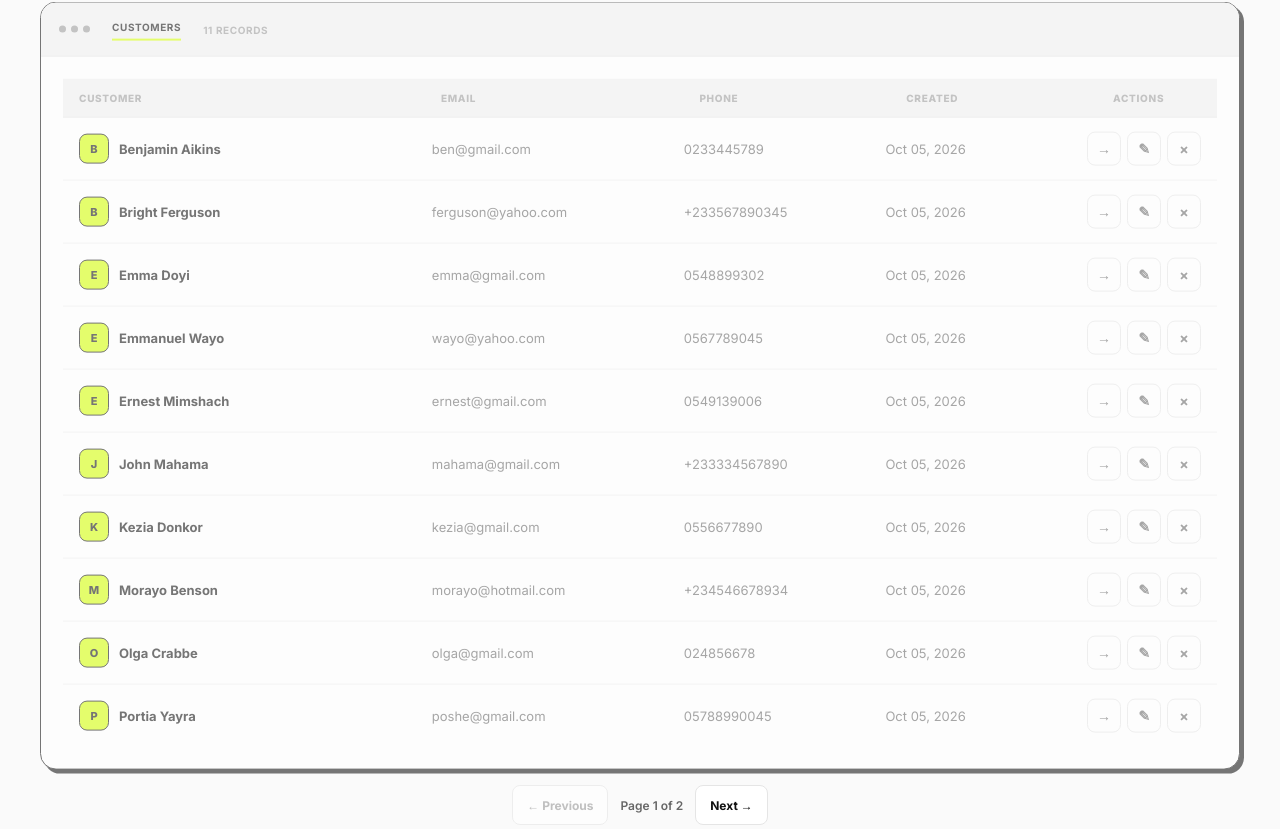
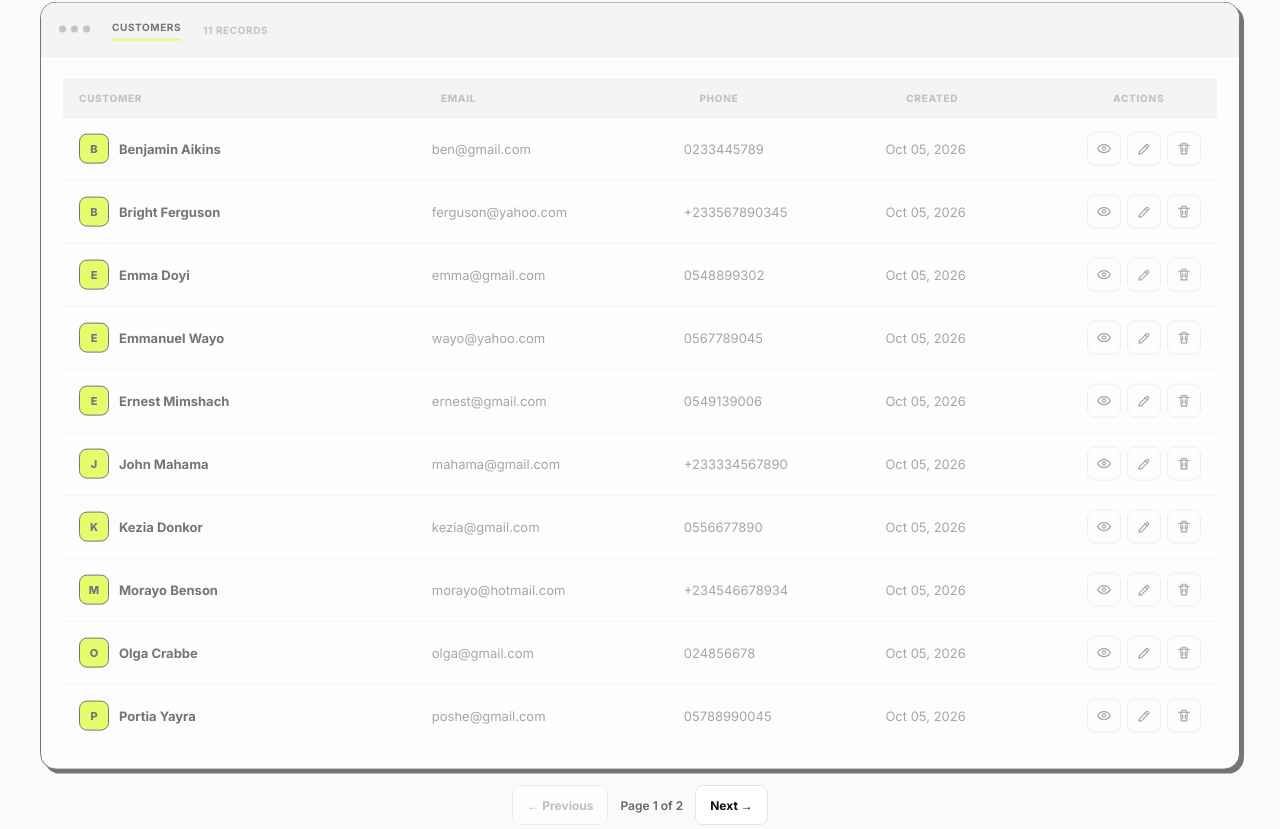
Before and after one commit to mimshach-e/new_customer_management, a Django app: page /customers/list/ in a window 1280 px wide. Shown: the part 610-1439 px from the top of the page. Run offline with Django 5.2, Linux system fonts and the light colour scheme; data comes from the database, SQL or seed files in the repository.

Commit message:
made changes to cutomer_list.html file

```diff
--- a/customer_app/templates/customer_app/customer_list.html
+++ b/customer_app/templates/customer_app/customer_list.html
@@ -278,21 +278,36 @@ inner page-list
             <!-- Actions -->
             <div class="dash-cell cell-actions" data-label="Actions">
 
-              <a href="{% url 'customer_app:customer_detail' customer.pk %}" class="icon-btn"
-                aria-label="View {{ customer.name }}" title="View">
-                →
+              <!-- View -->
+              <a href="{% url 'customer_app:customer_detail' customer.pk %}" class="icon-btn" aria-label="View {{ customer.name }}"
+                title="View">
+                <svg viewBox="0 0 24 24" aria-hidden="true" focusable="false">
+                  <path d="M2.5 12s3.5-6 9.5-6 9.5 6 9.5 6-3.5 6-9.5 6-9.5-6-9.5-6Z" />
+                  <circle cx="12" cy="12" r="2.5" />
+                </svg>
               </a>
 
 
-              <a href="{% url 'customer_app:customer_update' customer.pk %}" class="icon-btn"
-                aria-label="Edit {{ customer.name }}" title="Edit">
-                ✎
+              <!-- Edit -->
+              <a href="{% url 'customer_app:customer_update' customer.pk %}" class="icon-btn" aria-label="Edit {{ customer.name }}"
+                title="Edit">
+                <svg viewBox="0 0 24 24" aria-hidden="true" focusable="false">
+                  <path d="M4 20h4l10.5-10.5a2.1 2.1 0 0 0-3-3L5 17v3Z" />
+                  <path d="m13.5 7.5 3 3" />
+                </svg>
               </a>
 
 
+              <!-- Delete -->
               <a href="{% url 'customer_app:customer_delete' customer.pk %}" class="icon-btn danger"
                 aria-label="Delete {{ customer.name }}" title="Delete">
-                ×
+                <svg viewBox="0 0 24 24" aria-hidden="true" focusable="false">
+                  <path d="M4 7h16" />
+                  <path d="M9 7V4h6v3" />
+                  <path d="M7 7l1 13h8l1-13" />
+                  <path d="M10 11v5" />
+                  <path d="M14 11v5" />
+                </svg>
               </a>
 
             </div>
--- a/static/css/style.css
+++ b/static/css/style.css
@@ -1033,6 +1033,7 @@ p {
 }
 
 
+
 /* =========================================================
    15. ACTION BUTTONS
 ========================================================= */
@@ -1071,6 +1072,16 @@ p {
         transform .2s ease;
 }
 
+.icon-btn svg {
+    width: 16px;
+    height: 16px;
+    display: block;
+    fill: none;
+    stroke: currentColor;
+    stroke-width: 1.8;
+    stroke-linecap: round;
+    stroke-linejoin: round;
+}
 
 .icon-btn:hover {
     background: var(--text);
```
